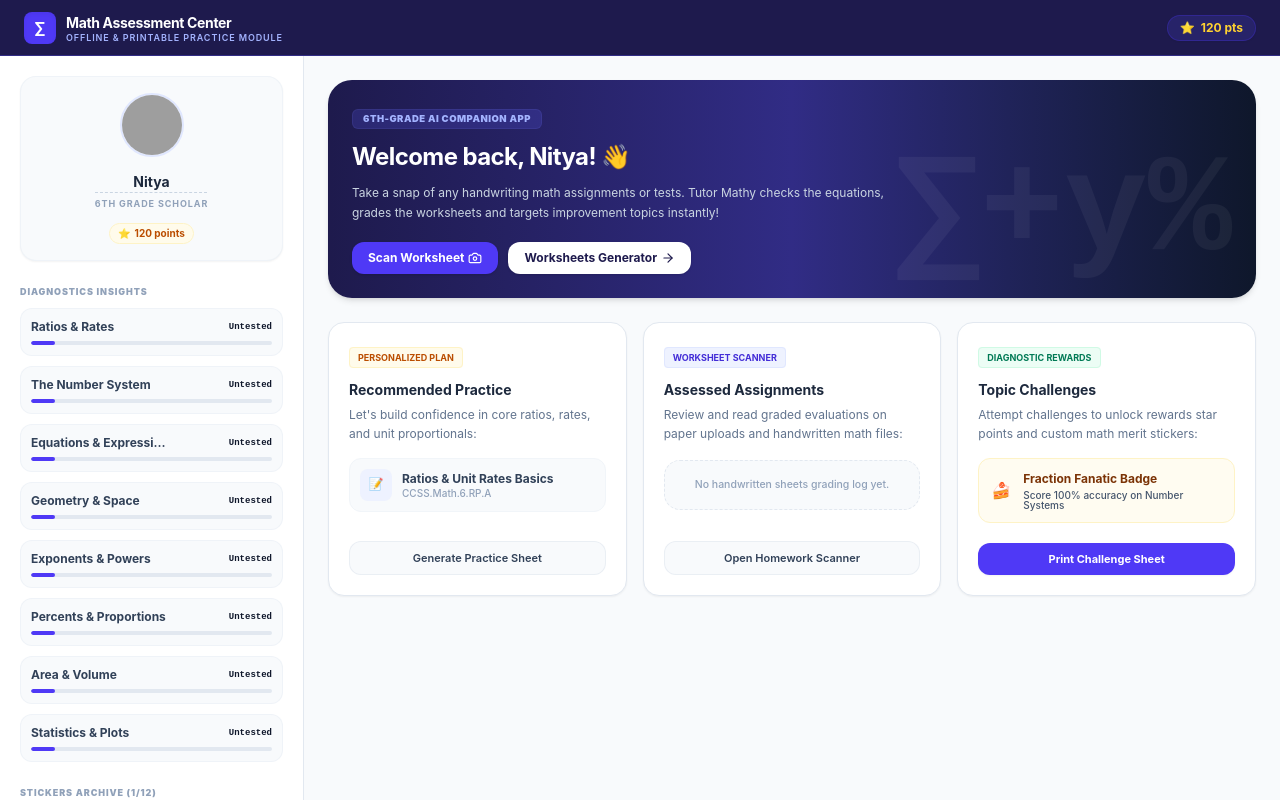
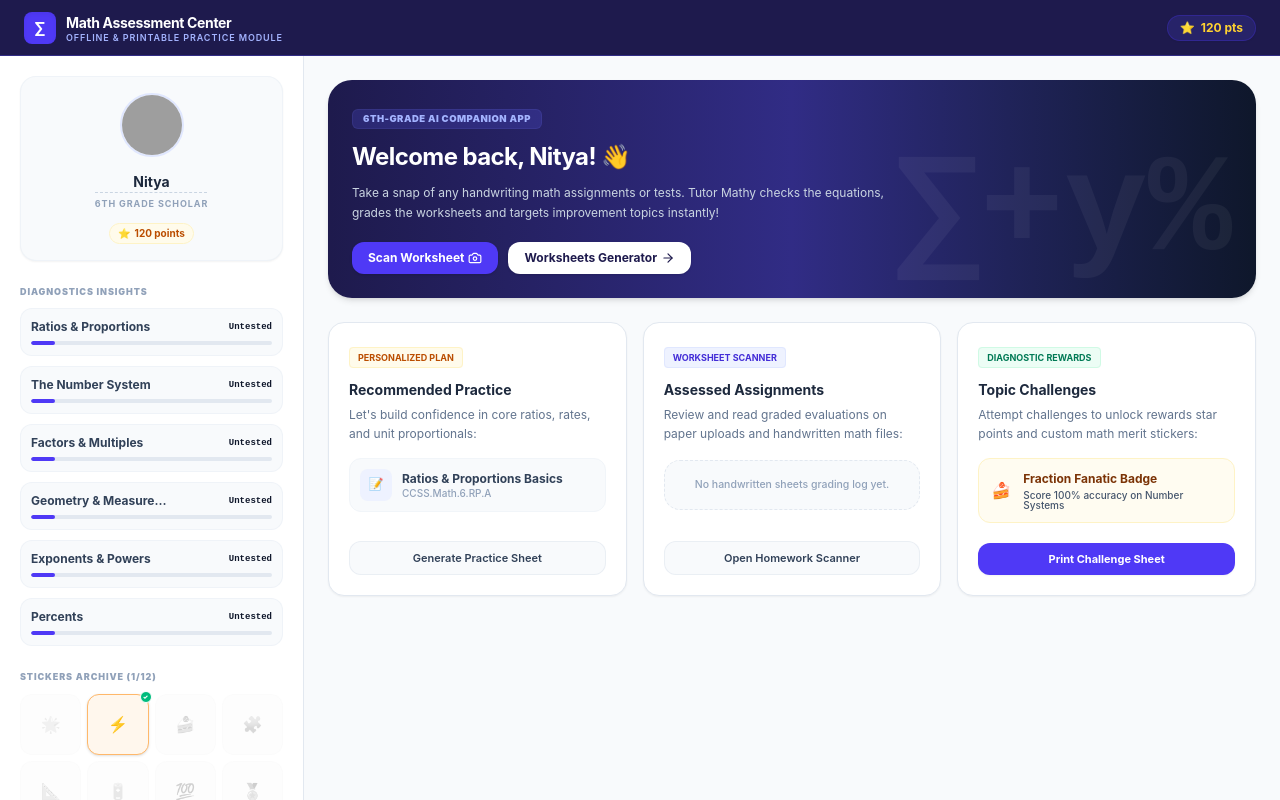
Before and after one commit to myjoshi/math-tutor-application-aistudio, a React (Vite) app: page / in a window 1280 px wide. Shown: the top 800 px of the page. Built offline with nearby package versions, Linux system fonts and the light colour scheme; no server answers; the database is empty; grey boxes are pictures that could not be loaded.

Commit message:
feat: implement grade-6 topic scope and difficulty calibration for assessments; update related UI and data structures

```diff
--- a/server.ts
+++ b/server.ts
@@ -60,6 +60,20 @@ app.get("/api/health", (req, res) => {
     time: new Date().toISOString()
   });
 });
+
+// Grade-6 scope guardrails per topic, calibrated against K5 Learning's sixth-grade worksheet
+// categories so the AI can't drift into 7th-grade+ content (algebraic equations, irrational
+// numbers, statistics/box-plots, etc.) that K5's actual grade-6 curriculum never covers.
+const TOPIC_SCOPE: Record<string, string> = {
+  number_system: "Grade-6 number sense: adding/subtracting/multiplying/dividing fractions and mixed numbers (including dividing by a fraction), simplifying fractions, converting between fractions and decimals, all four operations with multi-digit decimals, place value and scientific notation of whole numbers, and operations with positive/negative integers (absolute value, ordering on a number line, and signed addition/subtraction/multiplication/division). Do NOT include algebraic variables, solving equations, square/cube roots of non-perfect squares, or any content beyond 6th-grade CCSS.",
+  ratios: "Grade-6 ratio and proportion reasoning: writing and simplifying ratios, equivalent ratios, unit rates, solving proportions (including versions with one decimal place, e.g. 38/2 = 14/x, and versions with decimals throughout, e.g. 17.3/x = 11/15.7), and multi-step ratio/proportion word problems. Do NOT include percent calculations (that is a separate topic) or algebraic equation-solving beyond isolating one proportional unknown.",
+  percents: "Grade-6 percent skills: converting between fractions, decimals and percents (including values over 100%, e.g. 154% = 1.54), finding a percent of a number (including percents over 100% and percents of decimal numbers, e.g. 60% of 9.59), finding what percent one number is of another, and solving for a missing base number given a percent (e.g. '70% of ___ = 56'). Keep values realistic for a 6th grader — no compound interest or multi-step percent-change chains.",
+  exponents: "Grade-6 exponent skills: evaluating whole-number bases raised to small exponents, evaluating fraction/decimal bases raised to exponents (e.g. (0.2)^3), negative and zero exponents (e.g. 3^-1, (0.8)^-2), writing repeated multiplication using exponential notation, and evaluating numeric expressions that combine exponents with other operations (e.g. 2^4 - 3^3, 0.8^2 x 0.5^2). Do NOT include variables or algebraic exponent rules (e.g. x^2 * x^3) — keep every base and exponent purely numeric.",
+  factoring: "Grade-6 factoring and number theory: prime factorization of numbers, finding the greatest common factor (GCF) of two or three numbers, and finding the least common multiple (LCM) of two or three numbers. Numbers can run into the hundreds for an extra challenge, but keep everything grounded in whole-number factoring — no algebraic factoring of expressions.",
+  geometry: "Grade-6 geometry and measurement: classifying and measuring angles, classifying triangles (equilateral/isosceles/scalene) and quadrilaterals, area and perimeter of irregular rectangular shapes/right triangles/other polygons, circumference and area of circles, volume and surface area of rectangular prisms (including with fractional or decimal side lengths), and converting between units of length/weight/capacity in both customary (inches/feet/yards, ounces/pounds/tons, cups/pints/quarts/gallons) and metric (mm/cm/m/km, ml/l, g/kg) systems, including decimal conversions."
+};
+
+const DIFFICULTY_ESCALATION = `Calibrate baseline difficulty against the "harder" variant of each skill on standard printable 6th-grade worksheets (e.g. decimal-based proportions rather than whole-number ones, negative-exponent problems rather than only positive whole-number bases, multi-step area/volume problems with fractional dimensions, 3-number GCF/LCM rather than 2-number), then push about 10-15% further in challenge than that — one extra step, larger or more irregular numbers, or an added real-world twist — while staying strictly inside 6th-grade CCSS scope. Never introduce content that would first appear in a 7th-grade or higher curriculum: no linear equations with variables, no irrational numbers, no algebraic expression simplification, no statistics topics like mean/median/box-plots/histograms.`;
 
 // 2. Generate custom 6th grade math assessment
 app.post("/api/generate-test", async (req, res) => {
@@ -131,8 +145,11 @@ app.post("/api/generate-test", async (req, res) => {
 
     const promptText = `Generate a standard 6th-grade math assessment with exactly ${numQuestions} unique, clear questions testing the topic: '${topicName}' (Topic ID: ${topicId}).
 ${topicId === "mixed"
-  ? "Since this is a mixed assessment, distribute the questions across all major 6th-grade CCSS standards: ratios and rates, the number system (decimals, fractions, division), equations and expressions, basic geometry, and statistics/plots."
-  : "Make sure to test actual core 6th-grade standards for this specific topic, such as ratios, fractions, volume, multi-digit decimal division, negative numbers, or simple equations depending on the topic."}
+  ? `Since this is a mixed assessment, distribute the questions across all six main 6th-grade topic areas, respecting each one's scope below:\n${Object.entries(TOPIC_SCOPE).map(([id, scope]) => `- ${id}: ${scope}`).join("\n")}`
+  : `TOPIC SCOPE (strictly stay within this — it defines exactly what belongs in 6th-grade "${topicName}" and what does not):\n${TOPIC_SCOPE[topicId] || "Test only core 6th-grade CCSS standards appropriate to this specific topic name."}`}
+
+DIFFICULTY CALIBRATION:
+${DIFFICULTY_ESCALATION}
 
 Include approximately 50% multiple-choice and 50% short-answer questions.
 Conform strictly to the response schema. Keep mathematical notations simple and understandable. Each question id must be like q1, q2, ... q${numQuestions}.
--- a/src/App.tsx
+++ b/src/App.tsx
@@ -413,14 +413,16 @@ export default function App() {
         let matchedTopicId = "number_system";
         const skillLower = (prob.recommendedSkill || "").toLowerCase();
 
-        if (skillLower.includes("ratio") || skillLower.includes("rate") || skillLower.includes("percent")) {
+        if (skillLower.includes("ratio") || skillLower.includes("rate") || skillLower.includes("proportion")) {
           matchedTopicId = "ratios";
-        } else if (skillLower.includes("equation") || skillLower.includes("expression") || skillLower.includes("solve")) {
-          matchedTopicId = "expressions";
-        } else if (skillLower.includes("volume") || skillLower.includes("area") || skillLower.includes("geometry")) {
+        } else if (skillLower.includes("percent")) {
+          matchedTopicId = "percents";
+        } else if (skillLower.includes("factor") || skillLower.includes("multiple") || skillLower.includes("prime") || skillLower.includes("gcf") || skillLower.includes("lcm")) {
+          matchedTopicId = "factoring";
+        } else if (skillLower.includes("volume") || skillLower.includes("area") || skillLower.includes("geometry") || skillLower.includes("measure") || skillLower.includes("convert")) {
           matchedTopicId = "geometry";
-        } else if (skillLower.includes("mean") || skillLower.includes("plot") || skillLower.includes("statistic")) {
-          matchedTopicId = "statistics";
+        } else if (skillLower.includes("exponent") || skillLower.includes("power")) {
+          matchedTopicId = "exponents";
         }
 
         const skill = updatedSkills[matchedTopicId];
@@ -675,13 +677,13 @@ export default function App() {
     if (currentQuiz.topicId === "ratios" && percent >= 50 && !awardBadges.includes("ratio_ranger")) {
       awardBadges.push("ratio_ranger");
     }
-    if (currentQuiz.topicId === "expressions" && percent >= 50 && !awardBadges.includes("equation_explorer")) {
+    if (currentQuiz.topicId === "factoring" && percent >= 50 && !awardBadges.includes("equation_explorer")) {
       awardBadges.push("equation_explorer");
     }
-    if ((currentQuiz.topicId === "geometry" || currentQuiz.topicId === "area_volume") && percent >= 50 && !awardBadges.includes("geometry_giant")) {
+    if (currentQuiz.topicId === "geometry" && percent >= 50 && !awardBadges.includes("geometry_giant")) {
       awardBadges.push("geometry_giant");
     }
-    if (currentQuiz.topicId === "statistics" && percent >= 50 && !awardBadges.includes("data_detective")) {
+    if (currentQuiz.topicId === "exponents" && percent >= 50 && !awardBadges.includes("data_detective")) {
       awardBadges.push("data_detective");
     }
 
@@ -698,10 +700,10 @@ export default function App() {
       awardBadges.push("worksheet_master");
     }
 
-    // Milestone: all 5 main topics practiced
+    // Milestone: all 6 main topics practiced
     const coveredTopics = new Set(quizResults.map(r => r.topicId));
     coveredTopics.add(currentQuiz.topicId);
-    const mainTopics = ["ratios", "number_system", "expressions", "geometry", "statistics"];
+    const mainTopics = ["ratios", "number_system", "factoring", "geometry", "percents", "exponents"];
     if (mainTopics.every(t => coveredTopics.has(t)) && !awardBadges.includes("math_champ")) {
       awardBadges.push("math_champ");
     }
--- a/src/components/DashboardView.tsx
+++ b/src/components/DashboardView.tsx
@@ -97,7 +97,7 @@ export default function DashboardView({
                 📝
               </div>
               <div className="truncate">
-                <h4 className="text-xs font-bold text-slate-700 leading-tight truncate">Ratios & Unit Rates Basics</h4>
+                <h4 className="text-xs font-bold text-slate-700 leading-tight truncate">Ratios & Proportions Basics</h4>
                 <p className="text-[10px] text-slate-400 leading-none mt-0.5 font-medium">CCSS.Math.6.RP.A</p>
               </div>
             </div>
--- a/src/data.ts
+++ b/src/data.ts
@@ -3,7 +3,7 @@ import { StudentProfile } from "./types";
 export const INITIAL_TOPICS = {
   ratios: {
     topicId: "ratios",
-    name: "Ratios & Rates",
+    name: "Ratios & Proportions",
     scoreCount: 0,
     averageScore: 0,
     masteryLevel: 0,
@@ -21,9 +21,9 @@ export const INITIAL_TOPICS = {
     strengths: [],
     weaknesses: []
   },
-  expressions: {
-    topicId: "expressions",
-    name: "Equations & Expressions",
+  factoring: {
+    topicId: "factoring",
+    name: "Factors & Multiples",
     scoreCount: 0,
     averageScore: 0,
     masteryLevel: 0,
@@ -33,7 +33,7 @@ export const INITIAL_TOPICS = {
   },
   geometry: {
     topicId: "geometry",
-    name: "Geometry & Space",
+    name: "Geometry & Measurement",
     scoreCount: 0,
     averageScore: 0,
     masteryLevel: 0,
@@ -53,27 +53,7 @@ export const INITIAL_TOPICS = {
   },
   percents: {
     topicId: "percents",
-    name: "Percents & Proportions",
-    scoreCount: 0,
-    averageScore: 0,
-    masteryLevel: 0,
-    lastTested: null,
-    strengths: [],
-    weaknesses: []
-  },
-  area_volume: {
-    topicId: "area_volume",
-    name: "Area & Volume",
-    scoreCount: 0,
-    averageScore: 0,
-    masteryLevel: 0,
-    lastTested: null,
-    strengths: [],
-    weaknesses: []
-  },
-  statistics: {
-    topicId: "statistics",
-    name: "Statistics & Plots",
+    name: "Percents",
     scoreCount: 0,
     averageScore: 0,
     masteryLevel: 0,
@@ -86,7 +66,7 @@ export const INITIAL_TOPICS = {
 export const INSTANT_TUTOR_QUESTIONS = [
   {
     topicId: "ratios",
-    topicName: "Ratios & Rates",
+    topicName: "Ratios & Proportions",
     title: "Ratio and Rates Challenge",
     skillsTested: ["Equivalent Ratios", "Unit Rates", "Percents"],
     questions: [
@@ -147,17 +127,17 @@ export const INSTANT_TUTOR_QUESTIONS = [
 
 export const BADGE_LIST = [
   { id: "first_steps",       name: "First Steps",      desc: "Completed your very first practice quiz",           icon: "🌟", unlockHint: "Complete any quiz",             bg: "bg-yellow-50",   border: "border-yellow-300",  shadow: "shadow-yellow-100"  },
-  { id: "ratio_ranger",      name: "Ratio Ranger",     desc: "Completed a Ratios & Rates worksheet",              icon: "⚡", unlockHint: "Complete a Ratios quiz",        bg: "bg-orange-50",   border: "border-orange-300",  shadow: "shadow-orange-100"  },
+  { id: "ratio_ranger",      name: "Ratio Ranger",     desc: "Completed a Ratios & Proportions worksheet",        icon: "⚡", unlockHint: "Complete a Ratios quiz",        bg: "bg-orange-50",   border: "border-orange-300",  shadow: "shadow-orange-100"  },
   { id: "fraction_fanatic",  name: "Fraction Fanatic", desc: "Scored 100% on The Number System",                 icon: "🍰", unlockHint: "Score 100% on Number System",   bg: "bg-blue-50",     border: "border-blue-300",    shadow: "shadow-blue-100"    },
-  { id: "equation_explorer", name: "Algebra Ace",      desc: "Completed an Equations & Expressions quiz",        icon: "🔮", unlockHint: "Complete an Expressions quiz",  bg: "bg-emerald-50",  border: "border-emerald-300", shadow: "shadow-emerald-100" },
-  { id: "geometry_giant",    name: "Geometry Giant",   desc: "Mastered shapes & space with Tutor Mathy",         icon: "📐", unlockHint: "Complete a Geometry quiz",      bg: "bg-purple-50",   border: "border-purple-300",  shadow: "shadow-purple-100"  },
-  { id: "data_detective",    name: "Data Detective",   desc: "Explored statistics & probability topics",          icon: "🕵️", unlockHint: "Complete a Statistics quiz",    bg: "bg-rose-50",     border: "border-rose-300",    shadow: "shadow-rose-100"    },
+  { id: "equation_explorer", name: "Factor Finder",    desc: "Completed a Factors & Multiples worksheet",         icon: "🧩", unlockHint: "Complete a Factoring quiz",     bg: "bg-emerald-50",  border: "border-emerald-300", shadow: "shadow-emerald-100" },
+  { id: "geometry_giant",    name: "Geometry Giant",   desc: "Mastered shapes, space & measurement with Tutor Mathy", icon: "📐", unlockHint: "Complete a Geometry quiz",  bg: "bg-purple-50",   border: "border-purple-300",  shadow: "shadow-purple-100"  },
+  { id: "data_detective",    name: "Power Player",     desc: "Completed an Exponents & Powers worksheet",         icon: "🔋", unlockHint: "Complete an Exponents quiz",    bg: "bg-rose-50",     border: "border-rose-300",    shadow: "shadow-rose-100"    },
   { id: "perfect_score",     name: "Perfect Score!",   desc: "Achieved 100% accuracy on a quiz",                 icon: "💯", unlockHint: "Score 100% on any quiz",        bg: "bg-amber-50",    border: "border-amber-300",   shadow: "shadow-amber-100"   },
   { id: "honor_roll",        name: "Honor Roll",       desc: "Scored 80% or higher on a quiz",                   icon: "🏅", unlockHint: "Score 80%+ on any quiz",        bg: "bg-lime-50",     border: "border-lime-300",    shadow: "shadow-lime-100"    },
   { id: "paper_scanner",     name: "Scanner Pro",      desc: "Uploaded your first homework scan photo",           icon: "📸", unlockHint: "Upload a homework photo",       bg: "bg-indigo-50",   border: "border-indigo-300",  shadow: "shadow-indigo-100"  },
   { id: "scan_hero",         name: "Scan Hero",        desc: "Submitted 3 homework scans for grading",           icon: "🦸", unlockHint: "Upload 3 homework scans",       bg: "bg-cyan-50",     border: "border-cyan-300",    shadow: "shadow-cyan-100"    },
   { id: "worksheet_master",  name: "Sheet Master",     desc: "Generated 3 or more practice worksheets",          icon: "✏️", unlockHint: "Generate 3 worksheets",         bg: "bg-teal-50",     border: "border-teal-300",    shadow: "shadow-teal-100"    },
-  { id: "math_champ",        name: "Math Champion",    desc: "Practiced worksheets in all main topic areas",      icon: "🏆", unlockHint: "Practice all 5 math topics",    bg: "bg-yellow-50",   border: "border-yellow-400",  shadow: "shadow-yellow-200"  },
+  { id: "math_champ",        name: "Math Champion",    desc: "Practiced worksheets in all main topic areas",      icon: "🏆", unlockHint: "Practice all 6 math topics",    bg: "bg-yellow-50",   border: "border-yellow-400",  shadow: "shadow-yellow-200"  },
 ];
 
 export const AVATAR_OPTIONS = [
```
Also changed, not shown: .claude/settings.json (added).
